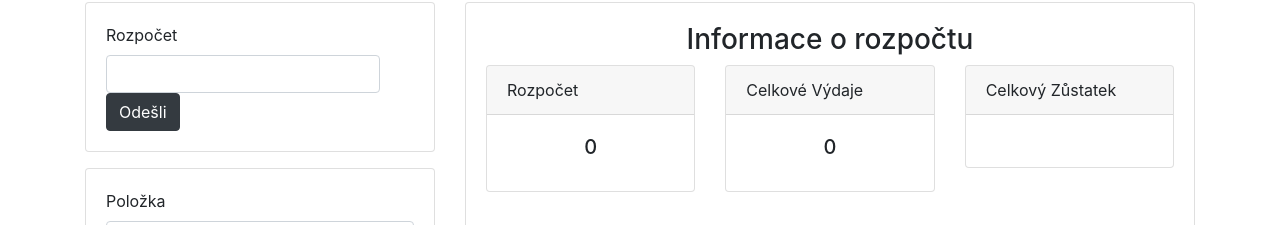
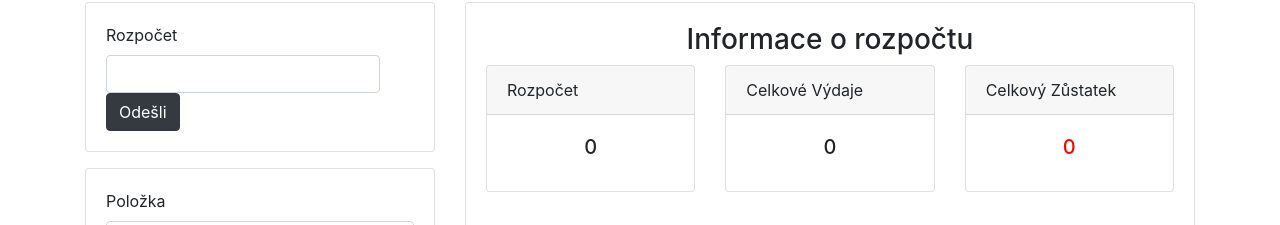
Before and after one commit to zahradjan/HouseKeeper, a React (Create React App) app: page / in a window 1280 px wide. Shown: the part 108-333 px from the top of the page. Built offline with nearby package versions, Linux system fonts and the light colour scheme; no server answers.

Commit message:
Change color and delete item working

```diff
--- a/src/budget/Budget.js
+++ b/src/budget/Budget.js
@@ -2,16 +2,34 @@ import React from 'react';
 import InputBudget from './InputBudget';
 import InputExpenses from './InputExpenses';
 import DisplayBudget from '../display/DisplayBudget';
+import axios from 'axios';
 
 const Budget = () => {
+    const [expensesCount, setExpensesCount] = React.useState(0);
+    const callbackExpenses = () => {
+        getExpenseCount();
+    }
+    React.useEffect(() => {
+        getExpenseCount();
+    }, [])
+    const getExpenseCount = () => {
+        axios.get('/api/count')
+            .then((response) => {
+                const data = response.data;
+                setExpensesCount(data);
+            })
+            .catch((err) => {
+                alert('ERROR RETRIEVING')
+            })
+    }
     return (
         <div className="row">
             <div className="col-lg-4">
                 <InputBudget />
-                <InputExpenses />
+                <InputExpenses callbackExpenses={callbackExpenses} />
             </div>
             <div className="col-lg-8">
-                <DisplayBudget />
+                <DisplayBudget expensesCount={expensesCount} callbackExpenses={callbackExpenses} />
             </div>
         </div>
 
--- a/src/budget/InputExpenses.js
+++ b/src/budget/InputExpenses.js
@@ -64,6 +64,7 @@ class InputExpenses extends Component {
         })
         .then(() => {
             this.getExpenses();
+            this.props.callbackExpenses();
         })
         .catch(() => {
             console.log('ERROR');
--- a/src/display/BalanceDisplay.js
+++ b/src/display/BalanceDisplay.js
@@ -1,6 +1,6 @@
 import React from 'react';
 import { BudgetConsumer } from '../store'
-import axios from 'axios';
+
 
 
 
@@ -8,25 +8,24 @@ import axios from 'axios';
 
 class BalanceDisplay extends React.Component {
     state = {
-        color: ''
-    }
-    changeColor = () => {
-        console.log('jsem tu');
-        this.setState({ color: 'red' })
+        color: '',
+
+
 
     }
+    changeColor = (leftOver) => {
+        return leftOver > 0 ? 'green' : 'red'
+    }
+
+
 
     render() {
+
         return (
             <BudgetConsumer>
                 {value => {
-                    const totalExpenses = value.expenses.length > 0 ? (
-                        value.expenses.reduce((acc, curr) => {
-                            acc += parseInt(curr.amount);
-                            return acc;
-                        }, 0)) : 0;
 
-                    const leftOver = (value.budget - totalExpenses);
+                    const leftOver = value.budget - this.props.expensesCount;
 
                     return (
                         <div className="row">
@@ -42,7 +41,7 @@ class BalanceDisplay extends React.Component {
                                 <div className="card">
                                     <div className="card-header"> Celkové Výdaje</div>
                                     <div className="card-body">
-                                        <h5 className="text-center card-title">{totalExpenses}</h5>
+                                        <h5 className="text-center card-title">{this.props.expensesCount}</h5>
                                     </div>
                                 </div>
                             </div>
@@ -51,7 +50,7 @@ class BalanceDisplay extends React.Component {
                                     <div className="card-header"> Celkový Zůstatek</div>
                                     <div className="card-body">
 
-                                        <h5 className="text-center card-title" style={{ color: this.state.color }} >{this.state.leftover}</h5>
+                                        <h5 className="text-center card-title" style={{ color: this.changeColor(leftOver) }} >{leftOver}</h5>
                                     </div>
                                 </div>
                             </div>
--- a/src/display/DisplayBudget.js
+++ b/src/display/DisplayBudget.js
@@ -2,12 +2,12 @@ import React from "react";
 import BalanceDisplay from './BalanceDisplay';
 import ExpenseList from './ExpenseList';
 
-const DisplayBudget = () => {
+const DisplayBudget = (props) => {
     return (
         <div className="card card-body">
             <h3 className="text-center">Informace o rozpočtu</h3>
-            <BalanceDisplay />
-            <ExpenseList />
+            <BalanceDisplay expensesCount={props.expensesCount} />
+            <ExpenseList callbackExpenses={props.callbackExpenses}/>
         </div>
     )
 }
--- a/src/display/ExpenseList.js
+++ b/src/display/ExpenseList.js
@@ -15,11 +15,11 @@ class ExpenseList extends Component {
     componentDidMount = () => {
         this.getExpense();
     }
-    componentDidUpdate(prevState)  {
+    componentDidUpdate(prevState) {
         if (prevState.expenses !== this.state.expenses) {
             this.getExpense();
+        }
     }
-}
 
     getExpense = () => {
         axios.get('/api')
@@ -31,7 +31,16 @@ class ExpenseList extends Component {
                 alert('ERROR RETRIEVING')
             })
     }
+    deleteItem = (id) => {
+        axios.post('/api/delete', { id })
+            .then(() => {
+                this.props.callbackExpenses();
+            })
+            .catch((err) => {
+                alert('ERROR RETRIEVING')
+            })
 
+    }
     displayExpenses = (expenses) => {
         if (!expenses.length) return null;
 
@@ -42,10 +51,10 @@ class ExpenseList extends Component {
                 <td>{expense.amount}</td>
                 <td>{new Date(expense.date).toLocaleString()}</td>
                 <IconContext.Provider value={{ className: "delete-buttons" }}>
-                <td className='text-center'><button className='btn btn-link' aria-label="delete button"><MdDelete className="btn-icon" /></button></td>
+                    <td className='text-center'><button className='btn btn-link' aria-label="delete button" onClick={() => this.deleteItem(expense._id)}><MdDelete className="btn-icon" /></button></td>
                 </IconContext.Provider>
-                <IconContext.Provider value={{  className: "edit-buttons" }}>
-                <td className='text-center'><button className='btn btn-link ' aria-label="edit button"><MdEdit className="btn-icon" /></button></td>
+                <IconContext.Provider value={{ className: "edit-buttons" }}>
+                    <td className='text-center'><button className='btn btn-link ' aria-label="edit button" onClick={() => this.editItem(expense._id)}><MdEdit className="btn-icon" /></button></td>
                 </IconContext.Provider>
 
             </tr>
--- a/src/models/expense.js
+++ b/src/models/expense.js
@@ -3,7 +3,7 @@ const mongoose = require('mongoose');
 const Schema = mongoose.Schema;
 const expenseSchema = new Schema({
     expenseTitle: String,
-    amount: String,
+    amount: Number,
     date: {
         type: Date,
         default: Date.now()
```
Also changed, not shown: src/routes/api.js (+27 -4 lines).
